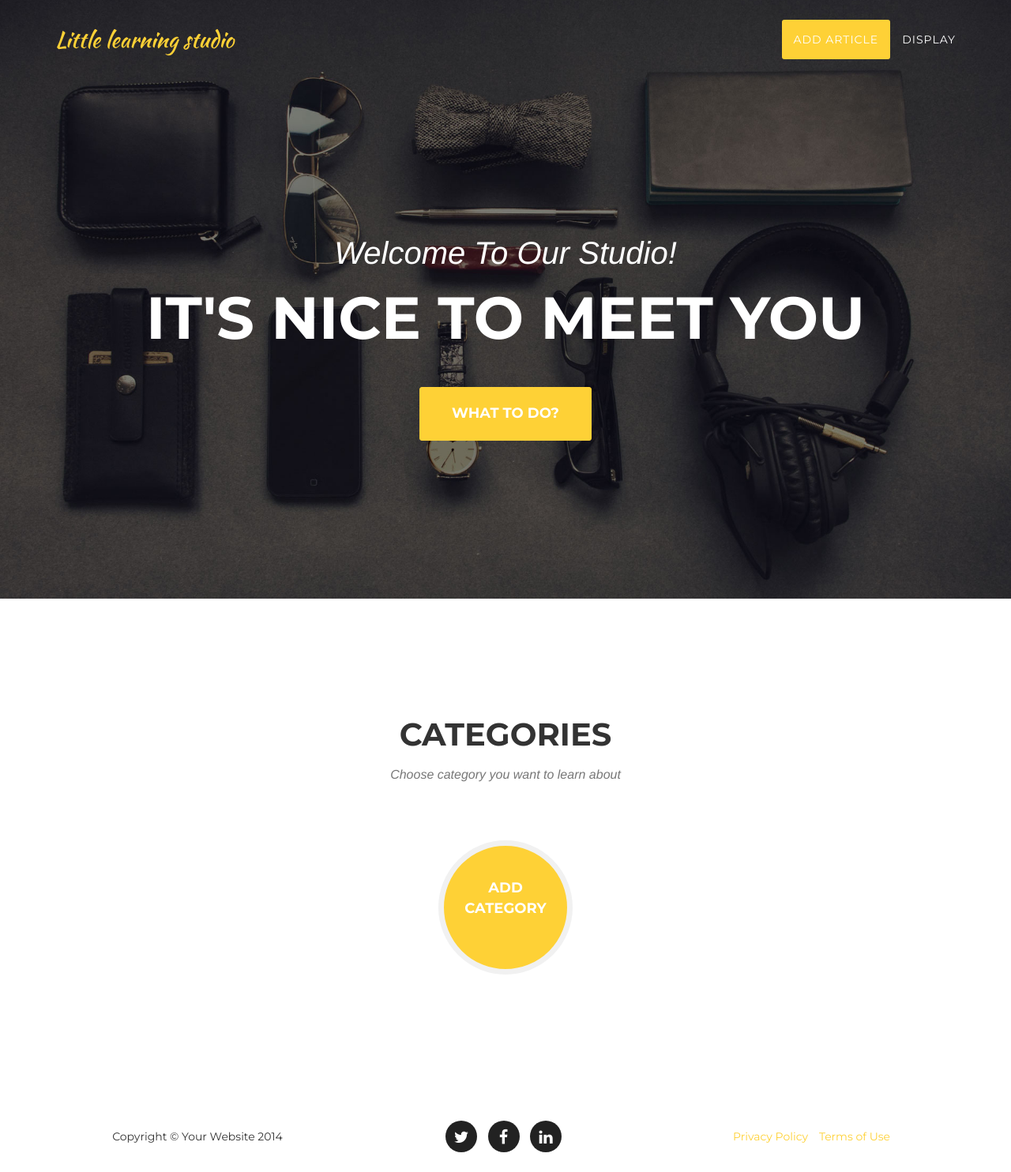
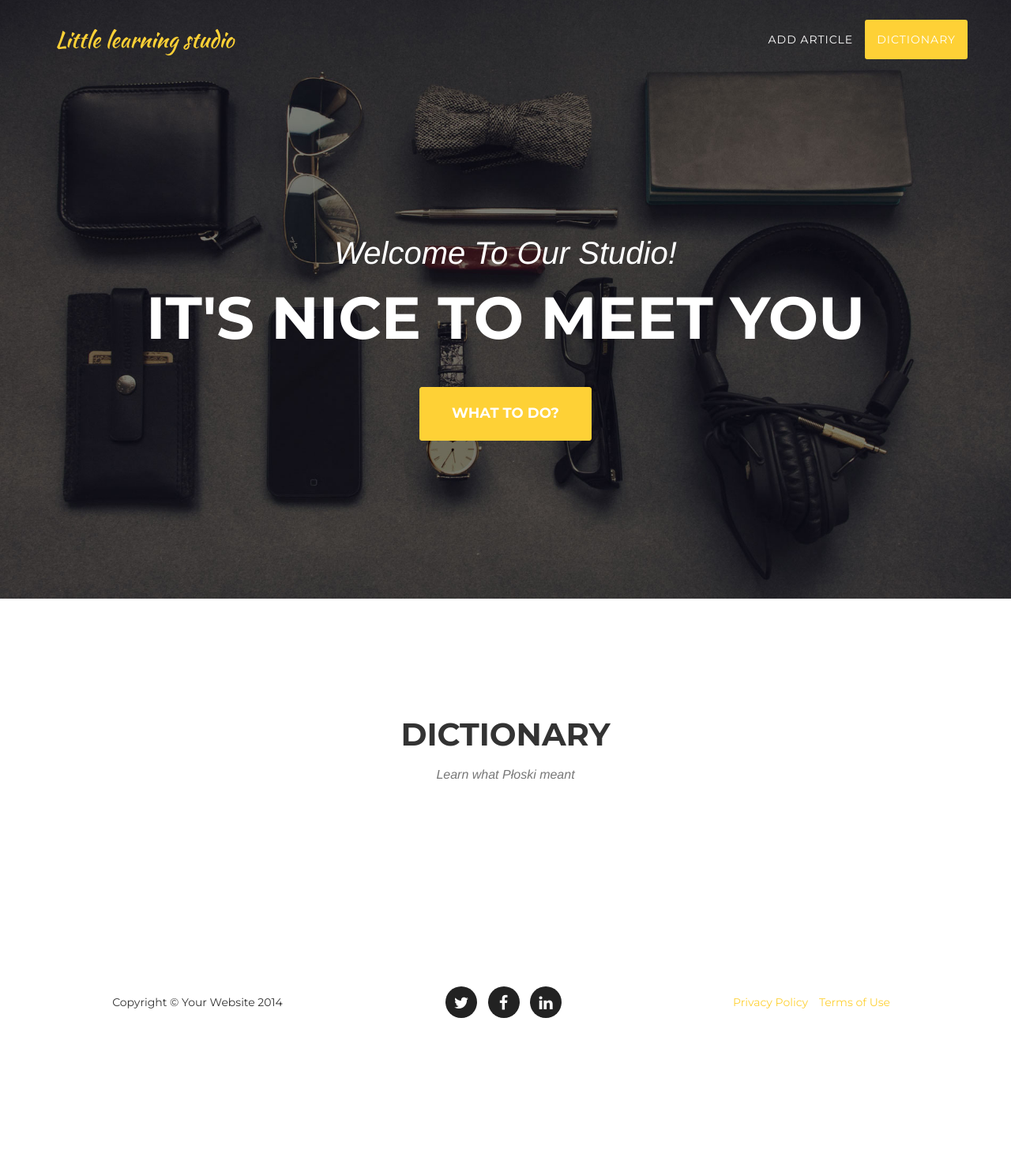
Before and after one commit to szewczykmira/Fiszkowo, a Django app: template dictionary/templates/dictionary/home.html in a window 1280 px wide. Shown: the whole page at 79% size. After the commit the page ends 1289 px from the top, so only its background shows below. Run offline with Django 3.2, Linux system fonts and the light colour scheme; the template is opened without the code that fills it, so the values that code supplies are empty; parts of the project's set-up code (start-up, migrations or seed data) failed here and were passed over; some libraries are stand-ins or nearby versions; some web fonts are replaced.

Commit message:
Prototype ended!

```diff
--- a/Fiszki/templates/fiszki/add_category.html
+++ b/Fiszki/templates/fiszki/add_category.html
@@ -1,4 +1,3 @@
-{% block fiszka %}
 <section id="add_category" class="bg-light-gray">
     <div class="container">
         <div class="row">
@@ -21,4 +20,3 @@
         </div>
     </div>
 </section>
-{% endblock %}
--- a/dictionary/templates/dictionary/home.html
+++ b/dictionary/templates/dictionary/home.html
@@ -5,49 +5,41 @@
         <a class="page-scroll" href="#add_article">Add article</a>
     </li>
     <li>
-        <a class="page-scroll" href="#display">Display</a>
+        <a class="page-scroll" href="#display">Dictionary</a>
     </li>
 {% endblock %}
 
 {% block dict %}
 <!-- About Section -->
-    <section id="add_article">
+    <section id="display">
         <div class="container">
             <div class="row">
                 <div class="col-lg-12 text-center">
-                    <h2 class="section-heading">Categories</h2>
-                    <h3 class="section-subheading text-muted">Choose category you want to learn about</h3>
+                    <h2 class="section-heading">Dictionary</h2>
+                    <h3 class="section-subheading text-muted">Learn what Płoski meant</h3>
                 </div>
             </div>
             <div class="row">
                 <div class="col-lg-12">
                     <ul class="timeline">
-                        {% for category in categories %}
+                        {% for article in articles %}
 
                             <li class="{% cycle 'timeline-inverted' '' %}">
                             <div class="timeline-image">
-                                <img class="img-circle img-responsive" alt="">
+                                {{ article.article }}
                             </div>
                             <div class="timeline-panel">
                                 <div class="timeline-body">
-                                    <a href="{% url 'display_cat' category.pk %}"><h4 class="subheading">{{ category }}</h4></a>
+                                    {{ article.definition }}
                                 </div>
                             </div>
                         </li>
 
                         {% endfor %}
-                        <li class="timeline-inverted">
-                            <a href="#add_category">
-                            <div class="timeline-image">
-                                <h4>Add
-                                    <br>Category</h4>
-                            </div>
-                            </a>
-                        </li>
                     </ul>
                 </div>
             </div>
         </div>
     </section>
-    {% include 'dictionary/add_article.html' %}
+{% include 'dictionary/add_article.html' %}
 {% endblock %}
```
Also changed, not shown: dictionary/views.py (+6 -1 lines).
